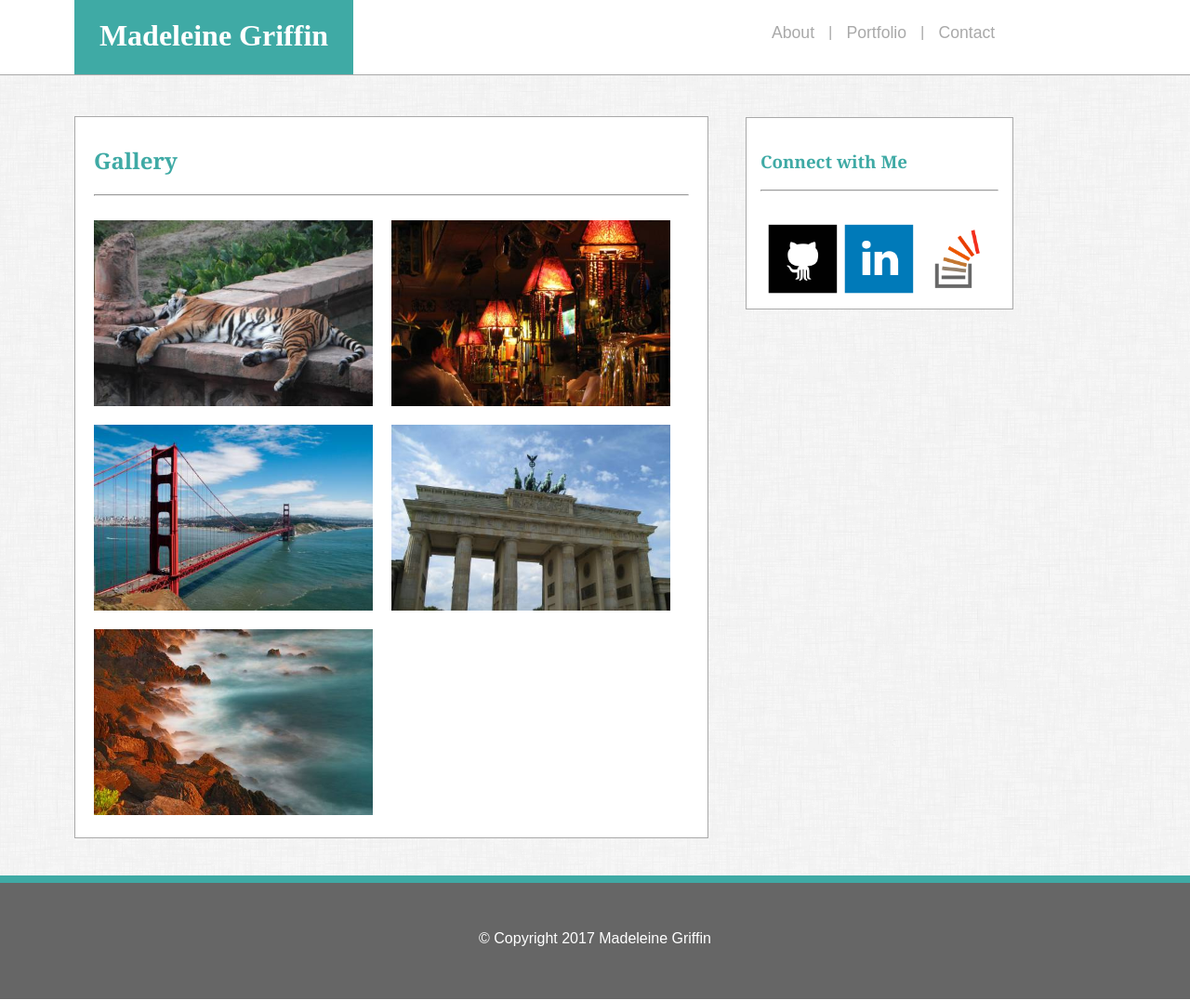
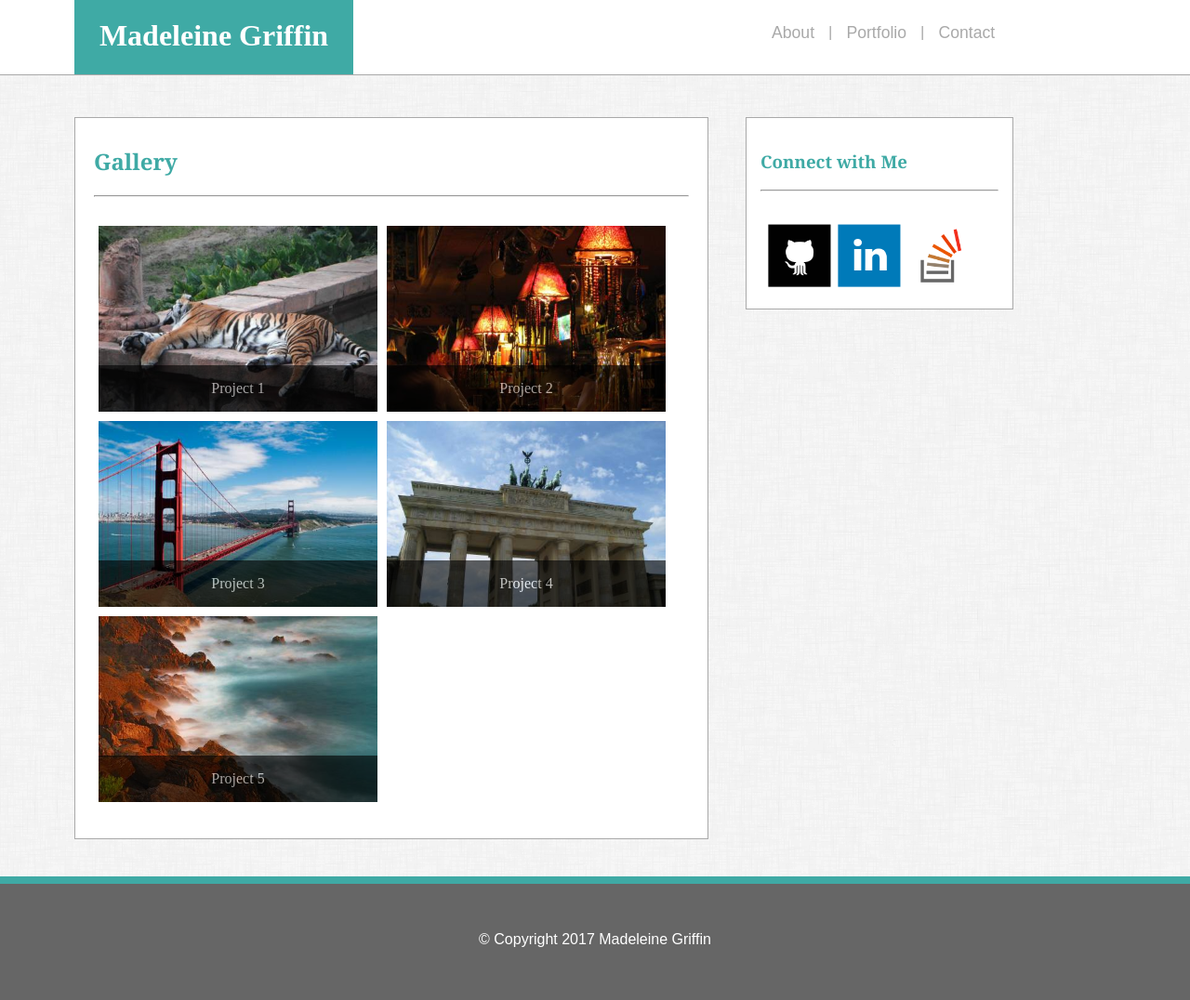
Before and after one commit to madeleinecgriffin/Basic-Portfolio, a plain HTML site: page portfolio.html in a window 1280 px wide. Shown: the whole page at 93% size. Drawn offline with Linux system fonts and the light colour scheme.

Commit message:
fancy add ons

```diff
--- a/assets/css/style.css
+++ b/assets/css/style.css
@@ -26,6 +26,7 @@ h4 {
 
 }
 
+
 /*Top bar with Title and Nav (div)*/
 .top-bar {
 	background-color: #ffffff;
@@ -33,6 +34,7 @@ h4 {
 	height: 80px;
 	margin: 0;
 	padding: 0;
+	border-bottom: 1px solid darkgray;
 }
 
 /*Blue box with my name (div)*/
@@ -83,16 +85,8 @@ h4 {
 	margin: 0;
 }
 
-/*gray line below nav bar (div)*/
-.grayline {
-	height: 1px;
-	width: 100%;
-	margin: 0;
-	background-color: darkgray;
-}
-
 /*Entire box (div) with about me*/
-.about-me {
+.about-box {
 	height: 300px;
 	width: 50%;
 	background-color: #ffffff;
@@ -120,7 +114,7 @@ h4 {
 }
 
 /*Entire box (div) with gallery me*/
-.gallery-me {
+.gallery-box {
 	height: 750px;
 	width: 50%;
 	background-color: #ffffff;
@@ -150,7 +144,7 @@ h4 {
 }
 
 /*Box (div) containing connect links from images*/
-.connect-links {
+.connect-box {
 	float: left;
 	padding: 15px 15px 15px 15px;
 	background-color: #ffffff;
@@ -214,23 +208,43 @@ h4 {
 	height: 20px;
 }
 
+/*(div) container for portfolio image links*/
+.gallery-link {
+	float: left;
+	position: relative;
+	height: 200px;
+	width: 300px;
+	margin: 5px 5px 5px 5px;
+}
+
 /*gallery images (img)*/
-.gallery {
-	float: left;
-	margin-right: 20px;
-	margin-bottom: 20px;
+.gallery-image {
 	height: 200px;
 	width: 300px;
 }
 
-/*green line at bottom of screen (div)*/
-.greenline {
-	margin-top: 40px;
-	width: 100%;
-	height: 8px;
-	background-color: #3faaa5;
-	float: left;
+/*(div) container for transparent text box on gallery images*/
+.gallery-textbox {
+	position:absolute; /* absolute position (so we can position it where we want)*/
+	bottom:0px; /* position will be on bottom */
+	left:0px;
+	width:100%;
+	text-align: center;
+	/* styling bellow */
+	background-color:black;
+	color:white;
+	opacity:0.6; /* transparency */
+	filter:alpha(opacity=60); /* IE transparency */
 }
+
+/*(p) text on top of images in transparent box*/
+.gallery.words {
+	padding:10px;
+	margin:0px;
+	font-size: 50px;
+	font-family: 'Arial', 'Helvetica Neue', Helvetica, sans-serif;
+}
+
 
 /*copyright image at bottom of screen (div)*/
 .copyright {
@@ -243,4 +257,6 @@ h4 {
 	bottom: 0;
 	float: left;
 	padding-top: 35px;
+	border-top: 8px solid #3faaa5;
+	margin-top: 40px;
 }
--- a/portfolio.html
+++ b/portfolio.html
@@ -9,7 +9,7 @@
 </head>
 <body>
 
-	<div class="top-bar">
+	<header class="top-bar">
 		<div class="blue-title">
 			<h1 class="name-title">Madeleine Griffin</h1>
 		</div>
@@ -20,37 +20,64 @@
 			<li class="nav-list">|
 			<li class="nav-list"><a class="nav-link" href="contact.html">Contact</a></li>
 		</ul>
-	</div>
+	</header>
 
-	<div class="gallery-me">
+	<div class="gallery-box">
 		<h2>Gallery</h2>
 		<hr>
 		<br>
-		<img class="gallery" alt="stockpic1" src="assets/images/tiger.jpg">
-		<img class="gallery" alt="stockpic2" src="assets/images/lights.jpg">
-		<img class="gallery" alt="stockpic3" src="assets/images/bridge.jpg">
-		<img class="gallery" alt="stockpic4" src="assets/images/pillars.jpg">
-		<img class="gallery" alt="stockpic5" src="assets/images/mist.jpg">
+
+		<a href="portfolio.html"><div class="gallery-link">
+			<img class="gallery-image" alt="stockpic1" src="assets/images/tiger.jpg">
+			<div class="gallery-textbox">
+				<p class="gallery-words">Project 1</p>
+			</div>
+		</div></a>
+
+		<a href="portfolio.html"><div class="gallery-link">
+			<img class="gallery-image" alt="stockpic1" src="assets/images/lights.jpg">
+			<div class="gallery-textbox">
+				<p class="gallery-words">Project 2</p>
+			</div>
+		</div></a>
+
+		<a href="portfolio.html"><div class="gallery-link">
+			<img class="gallery-image" alt="stockpic1" src="assets/images/bridge.jpg">
+			<div class="gallery-textbox">
+				<p class="gallery-words">Project 3</p>
+			</div>
+		</div></a>
+
+		<a href="portfolio.html"><div class="gallery-link">
+			<img class="gallery-image" alt="stockpic1" src="assets/images/pillars.jpg">
+			<div class="gallery-textbox">
+				<p class="gallery-words">Project 4</p>
+			</div>
+		</div></a>
+
+		<a href="portfolio.html"><div class="gallery-link">
+			<img class="gallery-image" alt="stockpic1" src="assets/images/mist.jpg">
+			<div class="gallery-textbox">
+				<p class="gallery-words">Project 5</p>
+			</div>
+		</div></a>
+
 	</div>
 
-	<div class="grayline"></div>
-
-	<div class="connect-links">
+	<div class="connect-box">
 		<h3>Connect with Me</h3>
 		<hr>
 		<br>
 		<ul class="connect-list">
-			<li class="nav-pic"><a href="https://github.com/madeleinecgriffin" target="_blank"><img alt="git" src="assets/images/githubpic.png" height="82px" width="82px"></a></li>
-			<li class="nav-pic"><a href="https://www.linkedin.com/in/madeleinegriffin" target="_blank"><img alt="link" src="assets/images/linkedinpic.png" height="82px" width="82px"></a></li>
-			<li class="nav-pic"><a href="https://stackoverflow.com/users/story/8729436#" target="_blank"><img alt="over" src="assets/images/overflowpic.png" height="82px" width="82px"></a></li>
+			<li class="nav-pic"><a href="https://github.com/madeleinecgriffin" target="_blank"><img alt="git" src="assets/images/githubpic.png" height="75px" width="75px"></a></li>
+			<li class="nav-pic"><a href="https://www.linkedin.com/in/madeleinegriffin" target="_blank"><img alt="link" src="assets/images/linkedinpic.png" height="75px" width="75px"></a></li>
+			<li class="nav-pic"><a href="https://stackoverflow.com/users/story/8729436#" target="_blank"><img alt="over" src="assets/images/overflowpic.png" height="75px" width="75px"></a></li>
 		</ul>
 	</div>
 
-	<div class="greenline"></div>
-
-	<div class="copyright">
+	<footer class="copyright">
 		<p>© Copyright 2017 Madeleine Griffin</p>
-	</div>
+	</footer>
 
 </body>
 </html>
```
Also changed, not shown: contact.html (+8 -11 lines), index.html (+9 -13 lines), assets/images/retina_wood.png (added).
